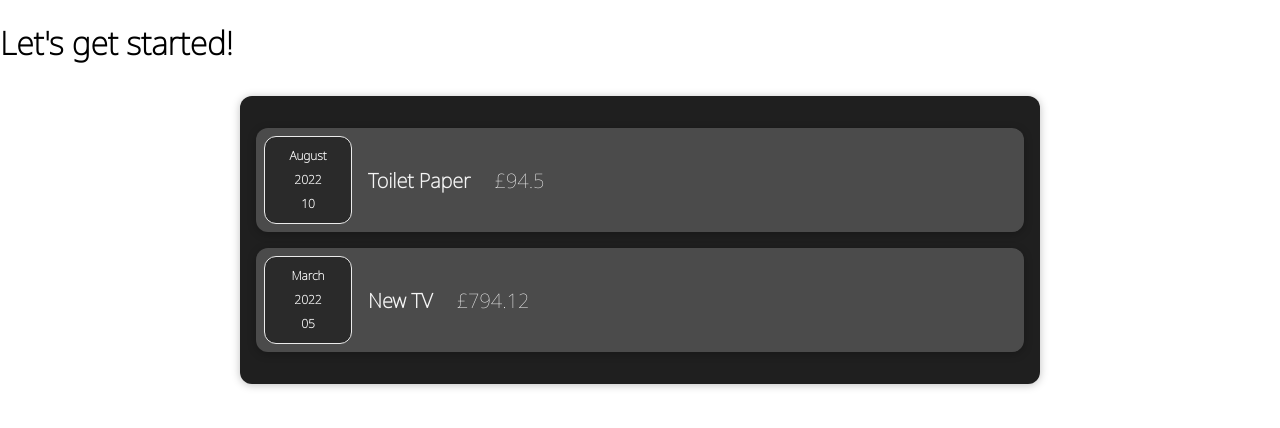
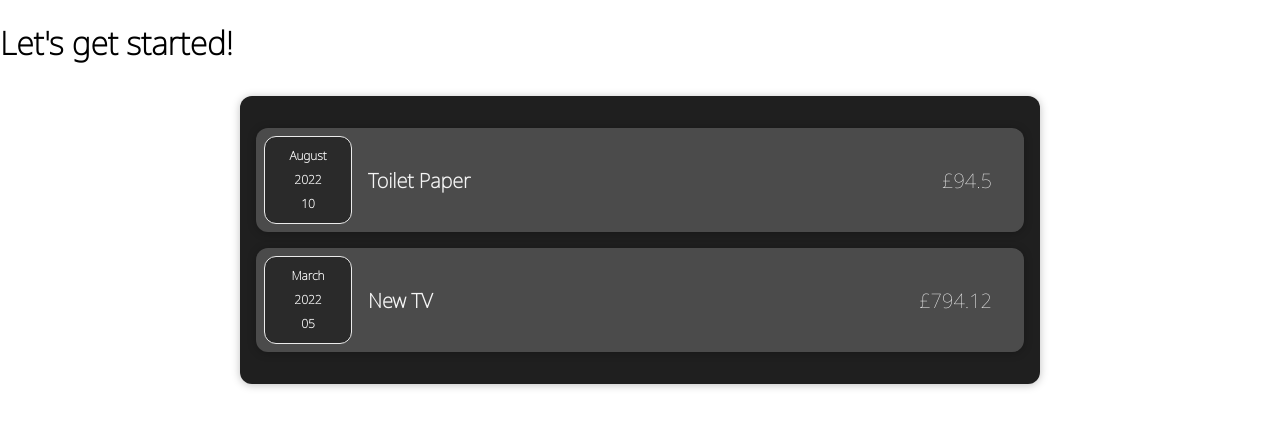
Before and after one commit to sevdas/data-analyzer, a JavaScript app: page / in a window 1280 px wide. Shown: the top 428 px of the page. Built offline with nearby package versions, Linux system fonts and the light colour scheme; the HTML template or start-up script is replaced by a standard one.

Commit message:
add Card component, pass data across

```diff
--- /dev/null
+++ b/src/components/Card.css
@@ -0,0 +1,4 @@
+.card{
+    border-radius: 12px;
+    box-shadow: 0 1px 8px rgba(0, 0, 0, 0.25);
+}
--- /dev/null
+++ b/src/components/Card.js
@@ -0,0 +1,12 @@
+import "./Card.css"
+
+export default function Card({ children, className }) {
+    // const classes = 'card ' + className
+    const classes = `card ${className}`
+
+    return (
+        <div className={classes}>
+            {children}
+        </div>
+    )
+}
--- a/src/components/ExpenseItem.css
+++ b/src/components/ExpenseItem.css
@@ -2,21 +2,21 @@
     display: flex;
     justify-content: space-between;
     align-items: center;
-    box-shadow: 0 2px 8px rgba(0, 0, 0, 0.25);
     padding: 0.5rem;
     margin: 1rem 0;
-    border-radius: 12px;
     gap: 1rem;
     background-color: #4b4b4b;
     color:whitesmoke;
+    /* box-shadow: 0 2px 8px rgba(0, 0, 0, 0.25);
+    border-radius: 12px; */
 }
 
 .expense-item__description {
     display: flex;
     flex-direction: row;
     align-items: center;
-    justify-content: flex-start;
-    flex: 1;
+    justify-content: space-between;
+    flex: 1 1;
 }
 
 .expense-item__description h2 {
--- a/src/components/ExpenseItem.js
+++ b/src/components/ExpenseItem.js
@@ -1,15 +1,16 @@
+import Card from "./Card"
 import ExpenseDate from './ExpenseDate'
 import './ExpenseItem.css'
 
 export default function ExpenseItem({ title, amount, date }) {
 
     return (
-        <div className="expense-item">
+        <Card className="expense-item">
             <ExpenseDate date={date} />
             <div className="expense-item__description">
                 <h2>{title}</h2>
                 <p className="expense-item__price">£{amount}</p>
             </div>
-        </div>
+        </Card>
     )
 }
--- a/src/components/Expenses.css
+++ b/src/components/Expenses.css
@@ -4,6 +4,4 @@
     margin: 2rem auto;
     width: 50rem;
     max-width: 95%;
-    border-radius: 12px;
-    box-shadow: 0 1px 8px rgba(0, 0, 0, 0.25);
 }
--- a/src/components/Expenses.js
+++ b/src/components/Expenses.js
@@ -1,10 +1,11 @@
+import Card from './Card'
 import ExpenseItem from './ExpenseItem'
 import "./Expenses.css"
 
 export default function Expenses({ items }) {
 
     return (
-        <div className="expenses">
+        <Card className="expenses">
             <ExpenseItem
                 title={items[0].title}
                 amount={items[0].amount}
@@ -13,6 +14,6 @@ export default function Expenses({ items }) {
                 title={items[1].title}
                 amount={items[1].amount}
                 date={items[1].date} />
-        </div>
+        </Card>
     )
 }
```
